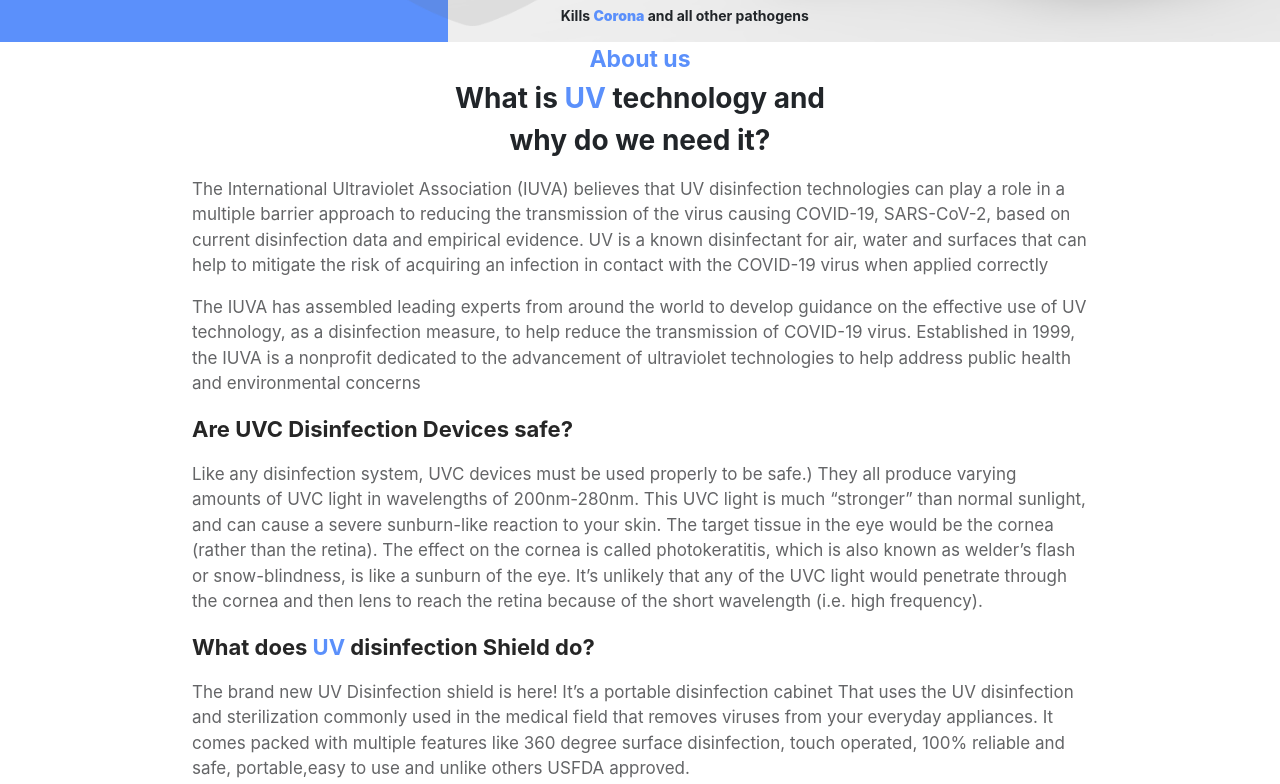
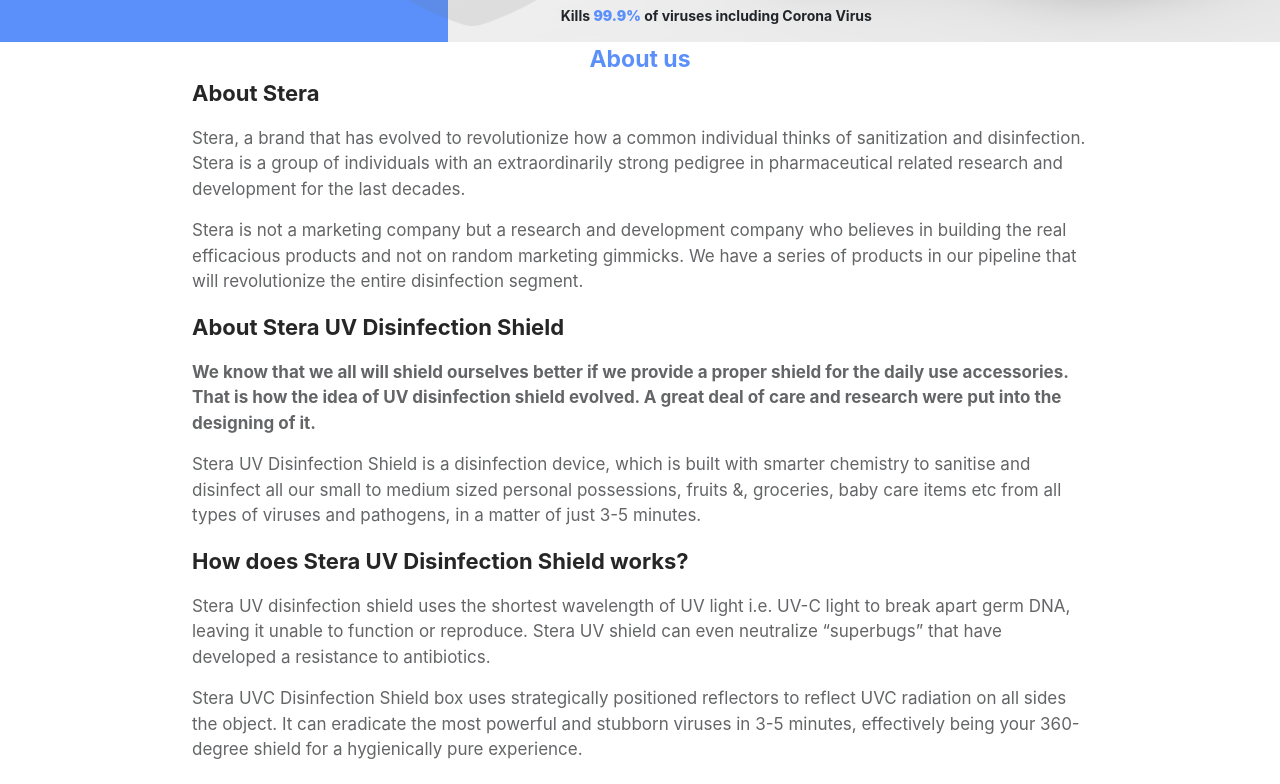
Before and after one commit to VikasBelida09/stera, a React (Create React App) app: page /knowMore in a window 1280 px wide. Shown: the part 520-1304 px from the top of the page. Built offline with nearby package versions, Linux system fonts and the light colour scheme.

Commit message:
changes in knowmore content, changed broucher nd removed certifications and added usermanual

```diff
--- a/src/Components/Product/Product.jsx
+++ b/src/Components/Product/Product.jsx
@@ -35,8 +35,8 @@
             </Carousel>
           </div>
           <div className={cx(classes.broucherContainer, classes.deskViewBuy)}>
-            <span title="broucher">broucher</span>
-            <span title="certifications">certifications</span>
+            <span title="broucher">Broucher</span>
+            <span title="certifications">User Manual</span>
           </div>
         </div>
         <div className={classes.productRightView}>
--- a/src/Components/knowmore/knowmore.jsx
+++ b/src/Components/knowmore/knowmore.jsx
@@ -26,67 +26,46 @@
         <div className={classes.bannerContent}>
           <img src={logo} alt="logo" className={classes.bannerLogo} />
           <span className={classes.spanTitle}>
-            Kills <strong className={classes.blue}>Corona</strong> and all other
-            pathogens
+            Kills <strong className={classes.blue}>99.9%</strong> of viruses
+            including Corona Virus
           </span>
         </div>
       </div>
       <div className={classes.knowMoreContent}>
         <span className={classes.aboutUs}>About us</span>
         <div className={classes.container}>
-          <div className={classes.header}>
-            <p>
-              What is<span className={classes.span}> UV</span> technology and{" "}
-              <br /> why do we need it?
-            </p>
-          </div>
+          <div className={classes.header}></div>
           <div className={classes.body}>
+            <p className={classes.questions}>About Stera</p>
             <p className={classes.details}>
-              The International Ultraviolet Association (IUVA) believes that UV
-              disinfection technologies can play a role in a multiple barrier
-              approach to reducing the transmission of the virus causing
-              COVID-19, SARS-CoV-2, based on current disinfection data and
-              empirical evidence. UV is a known disinfectant for air, water and
-              surfaces that can help to mitigate the risk of acquiring an
-              infection in contact with the COVID-19 virus when applied
-              correctly
+              Stera, a brand that has evolved to revolutionize how a common
+              individual thinks of sanitization and disinfection. Stera is a
+              group of individuals with an extraordinarily strong pedigree in
+              pharmaceutical related research and development for the last
+              decades.
             </p>
             <p className={classes.details}>
-              The IUVA has assembled leading experts from around the world to
-              develop guidance on the effective use of UV technology, as a
-              disinfection measure, to help reduce the transmission of COVID-19
-              virus. Established in 1999, the IUVA is a nonprofit dedicated to
-              the advancement of ultraviolet technologies to help address public
-              health and environmental concerns
+              Stera is not a marketing company but a research and development
+              company who believes in building the real efficacious products and
+              not on random marketing gimmicks. We have a series of products in
+              our pipeline that will revolutionize the entire disinfection
+              segment.
             </p>
             <p className={classes.questions}>
-              Are UVC Disinfection Devices safe?
+              About Stera UV Disinfection Shield
+            </p>
+            <p className={classes.details} style={{ fontWeight: "650" }}>
+              We know that we all will shield ourselves better if we provide a
+              proper shield for the daily use accessories. That is how the idea
+              of UV disinfection shield evolved. A great deal of care and
+              research were put into the designing of it.
             </p>
             <p className={classes.details}>
-              Like any disinfection system, UVC devices must be used properly to
-              be safe.) They all produce varying amounts of UVC light in
-              wavelengths of 200nm-280nm. This UVC light is much “stronger” than
-              normal sunlight, and can cause a severe sunburn-like reaction to
-              your skin. The target tissue in the eye would be the cornea
-              (rather than the retina). The effect on the cornea is called
-              photokeratitis, which is also known as welder’s flash or
-              snow-blindness, is like a sunburn of the eye. It’s unlikely that
-              any of the UVC light would penetrate through the cornea and then
-              lens to reach the retina because of the short wavelength (i.e.
-              high frequency).
-            </p>
-            <p className={classes.questions}>
-              What does <span className={classes.span}>UV</span> disinfection
-              Shield do?
-            </p>
-            <p className={classes.details}>
-              The brand new UV Disinfection shield is here! It’s a portable
-              disinfection cabinet That uses the UV disinfection and
-              sterilization commonly used in the medical field that removes
-              viruses from your everyday appliances. It comes packed with
-              multiple features like 360 degree surface disinfection, touch
-              operated, 100% reliable and safe, portable,easy to use and unlike
-              others USFDA approved.
+              Stera UV Disinfection Shield is a disinfection device, which is
+              built with smarter chemistry to sanitise and disinfect all our
+              small to medium sized personal possessions, fruits &, groceries,
+              baby care items etc from all types of viruses and pathogens, in a
+              matter of just 3-5 minutes.
             </p>
             <p className={classes.questions}>
               How does Stera UV Disinfection Shield works?
@@ -110,7 +89,7 @@
               NABL & USFDA inspected laboratory with one of the most stringent
               testing protocols.
             </p>
-            <p className={classes.question} style={{ fontWeight: 600 }}>
+            <p className={classes.questions} style={{fontSize:'15px', marginTop:'20px'}}>
               Stera disinfection shield is ISO 15858 : 2016 and CE Certified.{" "}
             </p>
           </div>
```
